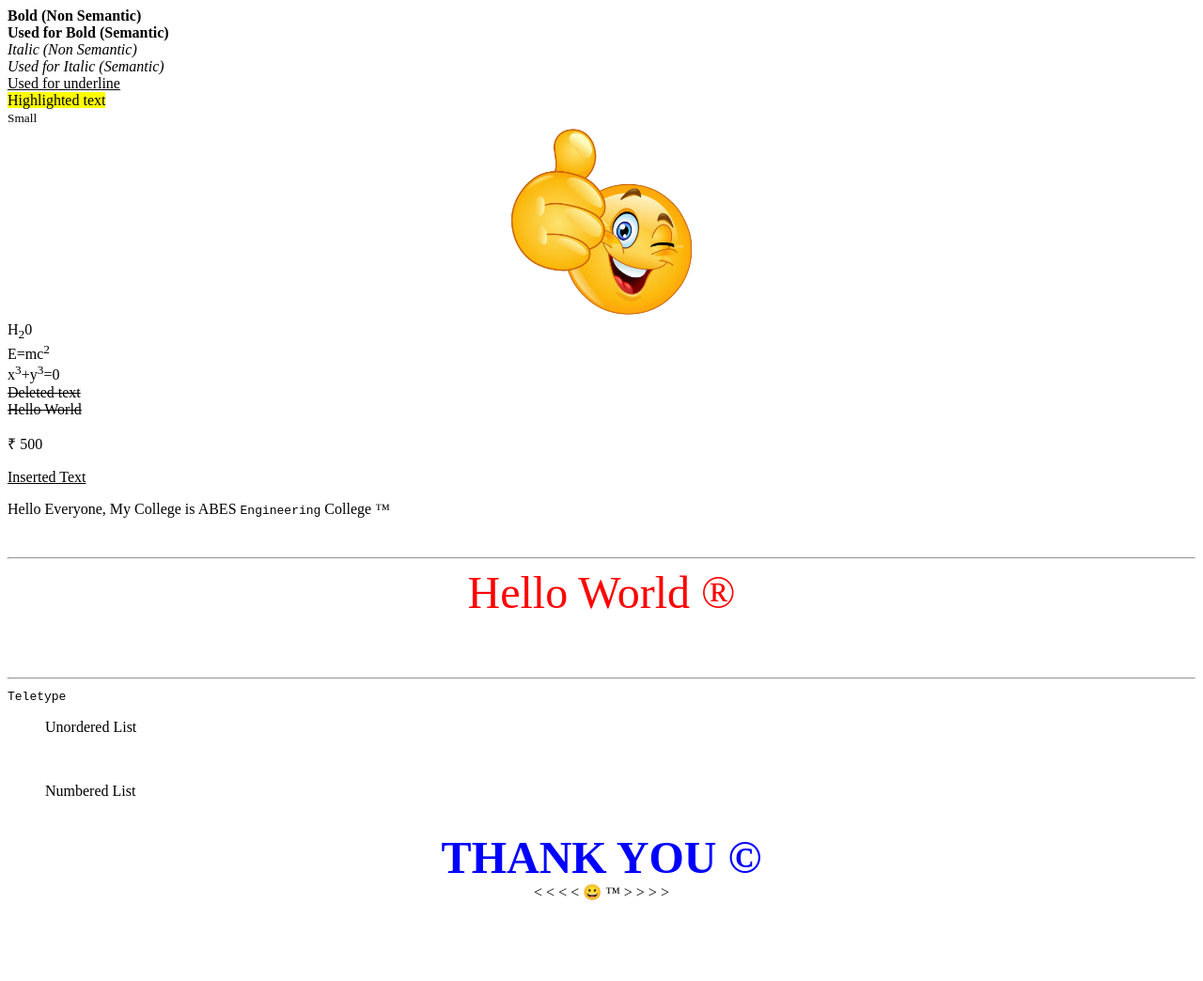
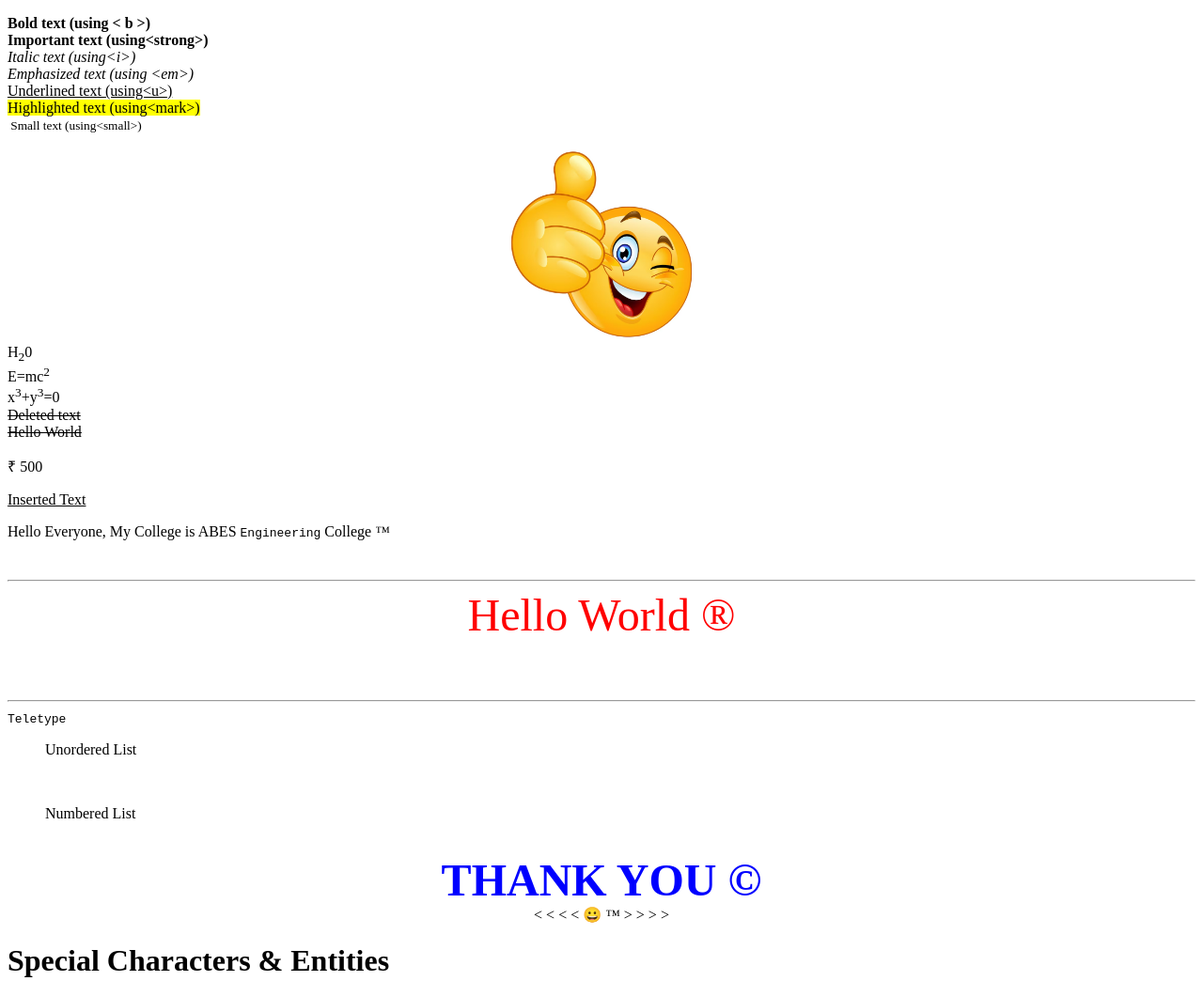
Before and after one commit to TusharChaudhary-tcc/HTML-CSE29, a plain HTML site: page TextFormating.html in a window 1280 px wide. Shown: the top 1044 px of the page at 94% size. Before the commit the page ends 967 px from the top, so only its background shows below. Drawn offline with Linux system fonts and the light colour scheme.

Commit message:
Text formating

```diff
--- a/TextFormating.html
+++ b/TextFormating.html
@@ -6,19 +6,19 @@
     <title>Document</title>
 </head>
 <body>
-    <b>Bold (Non Semantic)</b> <br>
-    <strong>Used for Bold (Semantic)</strong> <br>
-    <i>Italic (Non Semantic)</i> <br>
-    <em>Used for Italic (Semantic)</em> <br>
-    <u>Used for underline</u> <br>
-    <mark>Highlighted text</mark> <br>
-    <small>Small</small> <br>
+ <p><b>Bold text  (using &lt; b &gt;) </b> <br>
+    <strong>Important text (using&lt;strong&gt;)</strong> <br>
+    <i>Italic text (using&lt;i&gt;)</i> <br>
+    <em>Emphasized text (using &lt;em&gt;)</em> <br>
+    <u>Underlined text (using&lt;u&gt;)</u> <br>
+    <mark>Highlighted text (using&lt;mark&gt;)</mark> <br>
+    <small>&nbsp;Small text (using&lt;small&gt;)</small> <br>
     <aside><center><img src="Emoji.jpg" width="200"></center></aside>
-    H<sub>2</sub>0 <br>
+    H<sub>2</sub>0  <br>
     E=mc<sup>2</sup> <br>
     x<sup>3</sup>+y<sup>3</sup>=0 <br>
     <del>Deleted text</del> <br>
-    <strike>Hello World</strike> <br>
+    <strike>Hello World</strike> <br></p>
     <p>&#8377; 500</p>
     <ins>Inserted Text</ins> <br>
     <p>Hello Everyone, My College is ABES <code>Engineering</code> College &trade;</p> <br>
@@ -29,8 +29,25 @@
     <ul>Unordered List</ul> <br>
     <ol>Numbered List</ol> <br>
     <font size = "+72" color="#0000FF"><center><strong>THANK YOU &copy</strong></center></font>
-    <center>&lt &lt &lt &lt &#128512 &trade; &gt &gt &gt &gt</center>
+    <center>&lt; &lt; &lt; &lt; &#128512; &trade; &gt; &gt; &gt; &gt;</center>
 
+
+
+
+
+
+    <p>
+        <h1>Special Characters &amp; Entities</h1>
+        Less than: <br>
+        Indian Rupee: &#8377;999 <br>
+        Euro: &euro;
+        Pound: &pound;
+
+
+
+
+
+    </p>
 
 
 
@@ -39,3 +56,14 @@
     <!-- <entities></entities> -->
 </body>
 </html>
+
+
+
+
+
+
+
+
+<!-- Entities
+     Entity name or entitity number
+     Entity names look like this: &entity name; -->
```
